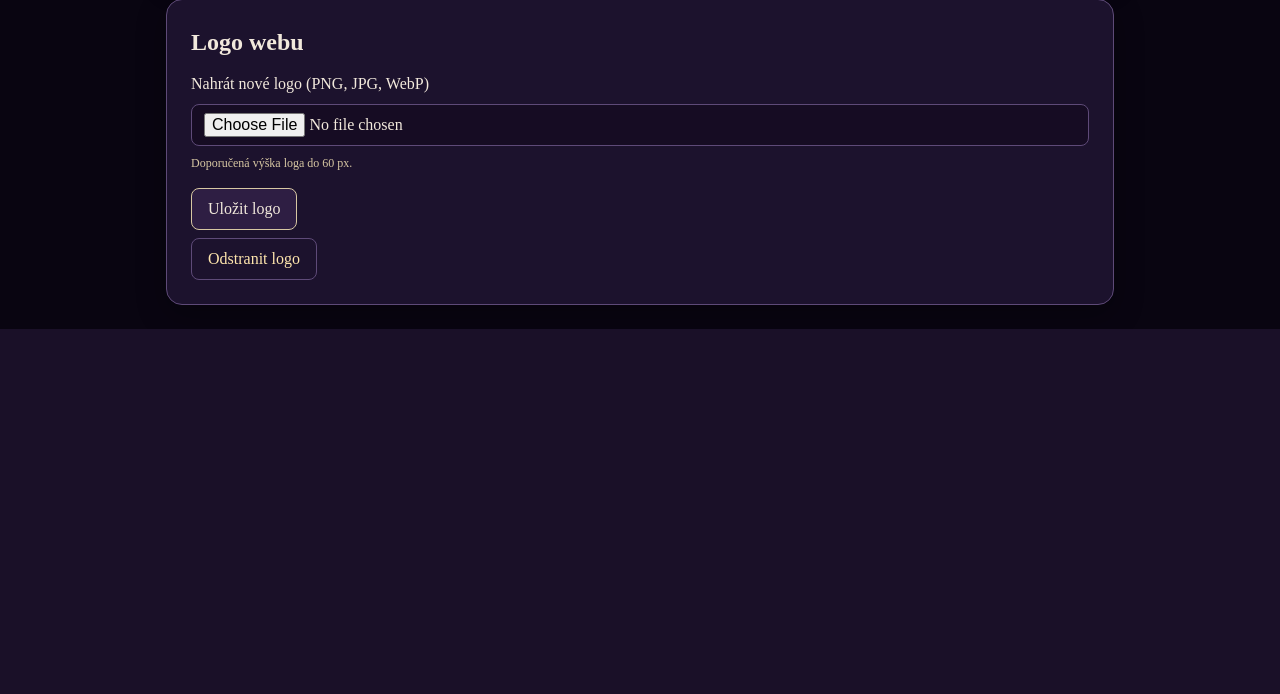
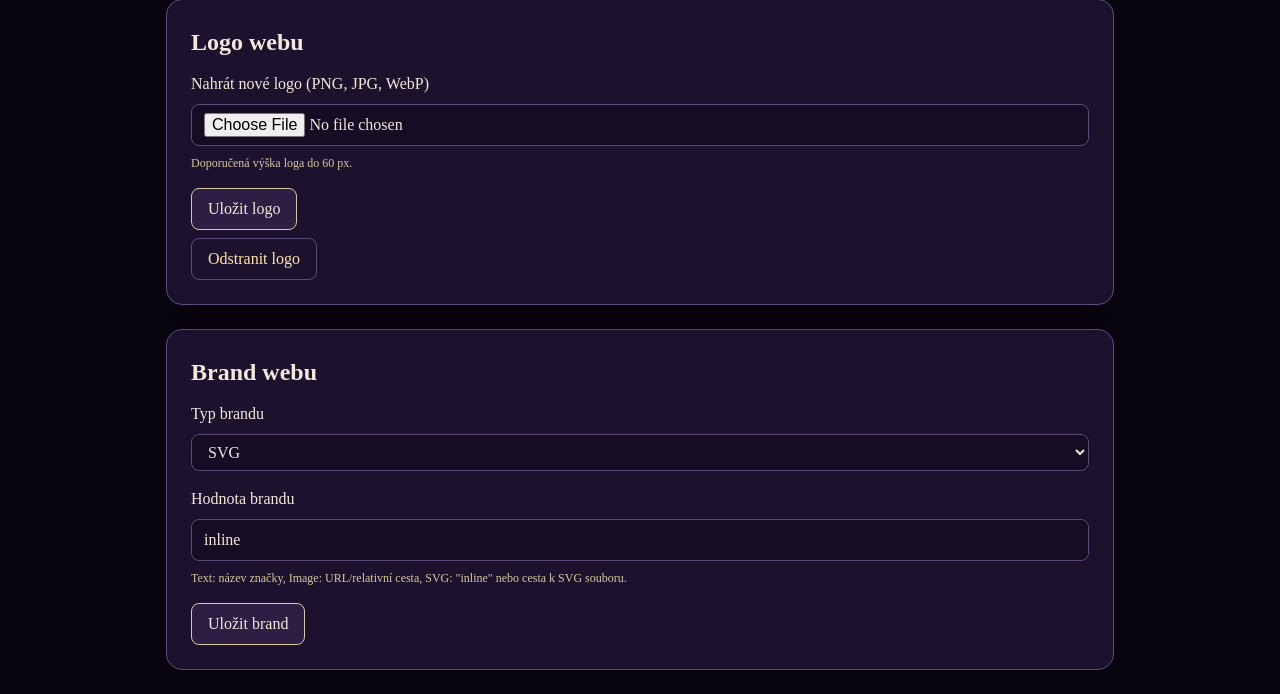
Before and after one commit to trefilmichal-prog/anet, a PHP site: page /admin/settings.php in a window 1280 px wide. Shown: the part 1860-2554 px from the top of the page. Before the commit the page ends 2189 px from the top, so only its background shows below. Run offline with PHP 8.4, Linux system fonts and the light colour scheme; the visitor is signed in with stand-in values (Sample User, id 1); some libraries are stand-ins or nearby versions.

Commit message:
Add admin brand settings and DB-backed brand config

```diff
--- a/admin/settings.php
+++ b/admin/settings.php
@@ -16,6 +16,8 @@ $fontMessage = '';
 $fontError = '';
 $logoMessage = '';
 $logoError = '';
+$brandMessage = '';
+$brandError = '';
 $menuDefaults = get_admin_menu_defaults();
 $festivalText = get_setting('festival_page_text', get_default_festival_page_text());
 $adminMenuEnabledValue = get_setting('admin_menu_bg_enabled', $menuDefaults['admin_menu_bg_enabled']);
@@ -24,6 +26,26 @@ $adminMenuColor = get_setting('admin_menu_bg_color', $menuDefaults['admin_menu_b
 $adminMenuOpacity = get_setting('admin_menu_bg_opacity', $menuDefaults['admin_menu_bg_opacity']);
 $siteFontFamily = get_setting('site_font_family', get_site_font_family_default());
 $siteLogoPath = get_setting('site_logo_path', '');
+$brandDefaults = array(
+    'type' => 'svg',
+    'value' => 'inline'
+);
+$brandConfigPath = dirname(__DIR__) . '/includes/brand-config.php';
+if (file_exists($brandConfigPath)) {
+    $brandConfigFallback = require $brandConfigPath;
+    if (is_array($brandConfigFallback)) {
+        if (isset($brandConfigFallback['type'])) {
+            $brandDefaults['type'] = $brandConfigFallback['type'];
+        }
+        if (isset($brandConfigFallback['value'])) {
+            $brandDefaults['value'] = $brandConfigFallback['value'];
+        }
+    }
+}
+$brandTypeValue = get_setting('brand_type', '');
+$brandValueValue = get_setting('brand_value', '');
+$brandType = $brandTypeValue !== '' ? $brandTypeValue : $brandDefaults['type'];
+$brandValue = $brandValueValue !== '' ? $brandValueValue : $brandDefaults['value'];
 
 try {
     $db = get_db();
@@ -113,6 +135,24 @@ try {
             set_setting('site_logo_path', '');
             $siteLogoPath = '';
             $logoMessage = 'Logo bylo odstraněno.';
+        } elseif ($action === 'save_brand_settings') {
+            $brandTypeInput = isset($_POST['brand_type']) ? trim($_POST['brand_type']) : '';
+            $brandValueInput = isset($_POST['brand_value']) ? trim($_POST['brand_value']) : '';
+            $allowedBrandTypes = array('text', 'image', 'svg');
+
+            if (!in_array($brandTypeInput, $allowedBrandTypes, true)) {
+                $brandError = 'Vyberte typ brandu (text, image nebo svg).';
+            } else {
+                set_setting('brand_type', $brandTypeInput);
+                set_setting('brand_value', $brandValueInput);
+                $brandType = $brandTypeInput;
+                $brandValue = $brandValueInput;
+                if ($brandValueInput === '') {
+                    $brandMessage = 'Brand byl uložen. Prázdná hodnota použije fallback nastavení.';
+                } else {
+                    $brandMessage = 'Brand byl uložen.';
+                }
+            }
         }
     }
 } catch (RuntimeException $e) {
@@ -122,6 +162,7 @@ try {
     $menuError = $e->getMessage();
     $fontError = $e->getMessage();
     $logoError = $e->getMessage();
+    $brandError = $e->getMessage();
 } catch (Exception $e) {
     error_log('Admin settings init failed: ' . $e->getMessage());
     $pinError = 'Nepodařilo se načíst nastavení. Zkuste to prosím znovu.';
@@ -129,6 +170,7 @@ try {
     $menuError = 'Nepodařilo se načíst nastavení. Zkuste to prosím znovu.';
     $fontError = 'Nepodařilo se načíst nastavení. Zkuste to prosím znovu.';
     $logoError = 'Nepodařilo se načíst nastavení. Zkuste to prosím znovu.';
+    $brandError = 'Nepodařilo se načíst nastavení. Zkuste to prosím znovu.';
 }
 
 $adminPageTitle = 'Nastavení';
@@ -228,6 +270,30 @@ require_once __DIR__ . '/partials/header.php';
             </div>
         </form>
     </section>
+
+    <section class="admin-card">
+        <h1>Brand webu</h1>
+        <?php if ($brandMessage): ?><p class="admin-alert admin-alert--success"><?php echo h($brandMessage); ?></p><?php endif; ?>
+        <?php if ($brandError): ?><p class="admin-alert admin-alert--error"><?php echo h($brandError); ?></p><?php endif; ?>
+
+        <form class="admin-form" method="post">
+            <input type="hidden" name="action" value="save_brand_settings">
+            <label class="admin-field">
+                <span>Typ brandu</span>
+                <select name="brand_type" required>
+                    <option value="text"<?php echo $brandType === 'text' ? ' selected' : ''; ?>>Text</option>
+                    <option value="image"<?php echo $brandType === 'image' ? ' selected' : ''; ?>>Image</option>
+                    <option value="svg"<?php echo $brandType === 'svg' ? ' selected' : ''; ?>>SVG</option>
+                </select>
+            </label>
+            <label class="admin-field">
+                <span>Hodnota brandu</span>
+                <input type="text" name="brand_value" value="<?php echo h($brandValue); ?>">
+                <span class="admin-help">Text: název značky, Image: URL/relativní cesta, SVG: "inline" nebo cesta k SVG souboru.</span>
+            </label>
+            <button class="admin-button" type="submit">Uložit brand</button>
+        </form>
+    </section>
 </section>
 
 <?php require_once __DIR__ . '/partials/footer.php'; ?>
```
Also changed, not shown: index.php (+27 -3 lines).
